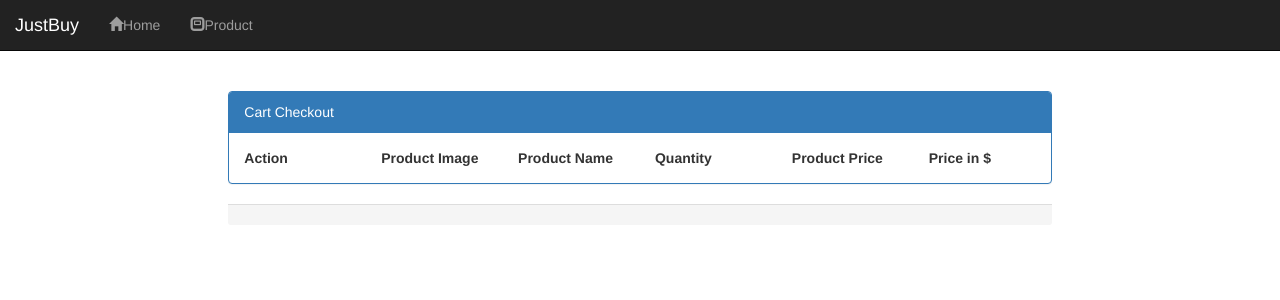
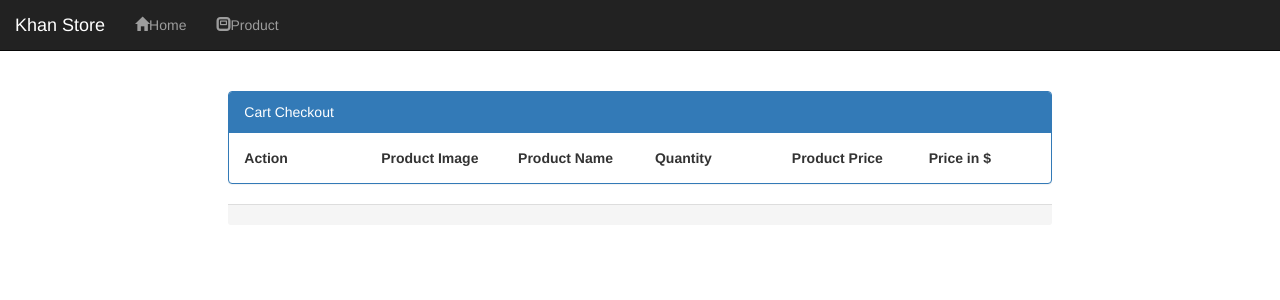
Before and after one commit to pranavanne/pranavanne-main-, a PHP site: page /Ecommerce-master/cart.php in a window 1280 px wide. Shown: the top 300 px of the page. Run offline with PHP 8.4, Linux system fonts and the light colour scheme; data comes from the database, SQL or seed files in the repository; data that the repository does not hold is empty.

Commit message:
Add files via upload

```diff
--- a/cart.php
+++ b/cart.php
@@ -1,11 +1,13 @@
 <?php
+
 require "config/constants.php";
+
 ?>
 <!DOCTYPE html>
 <html>
 	<head>
 		<meta charset="UTF-8">
-		<title>JustBuy</title>
+		<title>Khan Store</title>
 		<link rel="stylesheet" href="css/bootstrap.min.css"/>
 		<script src="js/jquery2.js"></script>
 		<script src="js/bootstrap.min.js"></script>
@@ -25,7 +27,7 @@ require "config/constants.php";
 					<span class="icon-bar"></span>
 					<span class="icon-bar"></span>
 				</button>
-				<a href="index.php" class="navbar-brand">JustBuy</a>
+				<a href="#" class="navbar-brand">Khan Store</a>
 			</div>
 		<div class="collapse navbar-collapse" id="collapse">
 			<ul class="nav navbar-nav">
@@ -61,13 +63,31 @@ require "config/constants.php";
 							<div class="col-md-2 col-xs-2"><b>Price in <?php echo CURRENCY; ?></b></div>
 						</div>
 						<div id="cart_checkout"></div>
-
+						<!--<div class="row">
+							<div class="col-md-2">
+								<div class="btn-group">
+									<a href="#" class="btn btn-danger"><span class="glyphicon glyphicon-trash"></span></a>
+									<a href="" class="btn btn-primary"><span class="glyphicon glyphicon-ok-sign"></span></a>
+								</div>
+							</div>
+							<div class="col-md-2"><img src='product_images/imges.jpg'></div>
+							<div class="col-md-2">Product Name</div>
+							<div class="col-md-2"><input type='text' class='form-control' value='1' ></div>
+							<div class="col-md-2"><input type='text' class='form-control' value='5000' disabled></div>
+							<div class="col-md-2"><input type='text' class='form-control' value='5000' disabled></div>
+						</div> -->
+						<!--<div class="row">
+							<div class="col-md-8"></div>
+							<div class="col-md-4">
+								<b>Total $500000</b>
+							</div> -->
 						</div>
 					</div>
 					<div class="panel-footer"></div>
 				</div>
 			</div>
 			<div class="col-md-2"></div>
+
 		</div>
 
 <script>var CURRENCY = '<?php echo CURRENCY; ?>';</script>
```
